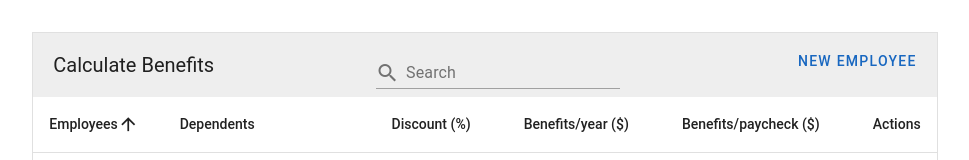
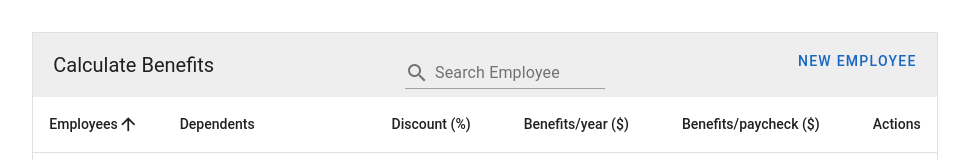
Before and after one commit to AlenkaNahorna/paylocity, a Vue app: page / in a window 1280 px wide. Shown: the top 160 px of the page, without its empty margins (155-1124 px from the left). Built offline with nearby package versions, Linux system fonts and the light colour scheme.

Commit message:
fix: delete employee

```diff
--- a/src/components/EmployeesTable.vue
+++ b/src/components/EmployeesTable.vue
@@ -13,13 +13,15 @@
         <v-text-field
           v-model="search"
           prepend-inner-icon="mdi-magnify"
-          label="Search"
+          label="Search Employee"
           clearable
+          max-width="200"
           color="primary"
           variant="underlined"
           hide-details
         ></v-text-field>
         <v-spacer></v-spacer>
+
         <v-dialog v-model="dialog" max-width="700px">
           <template v-slot:activator="{ props }">
             <v-btn class="mb-2" color="primary" dark v-bind="props"> New Employee </v-btn>
@@ -234,6 +236,7 @@ export default {
 
     deleteEmployeeConfirm() {
       this.employees.splice(this.editedIndex, 1)
+      this.saveEmployees(this.employees)
       this.closeDelete()
     },
 
```
